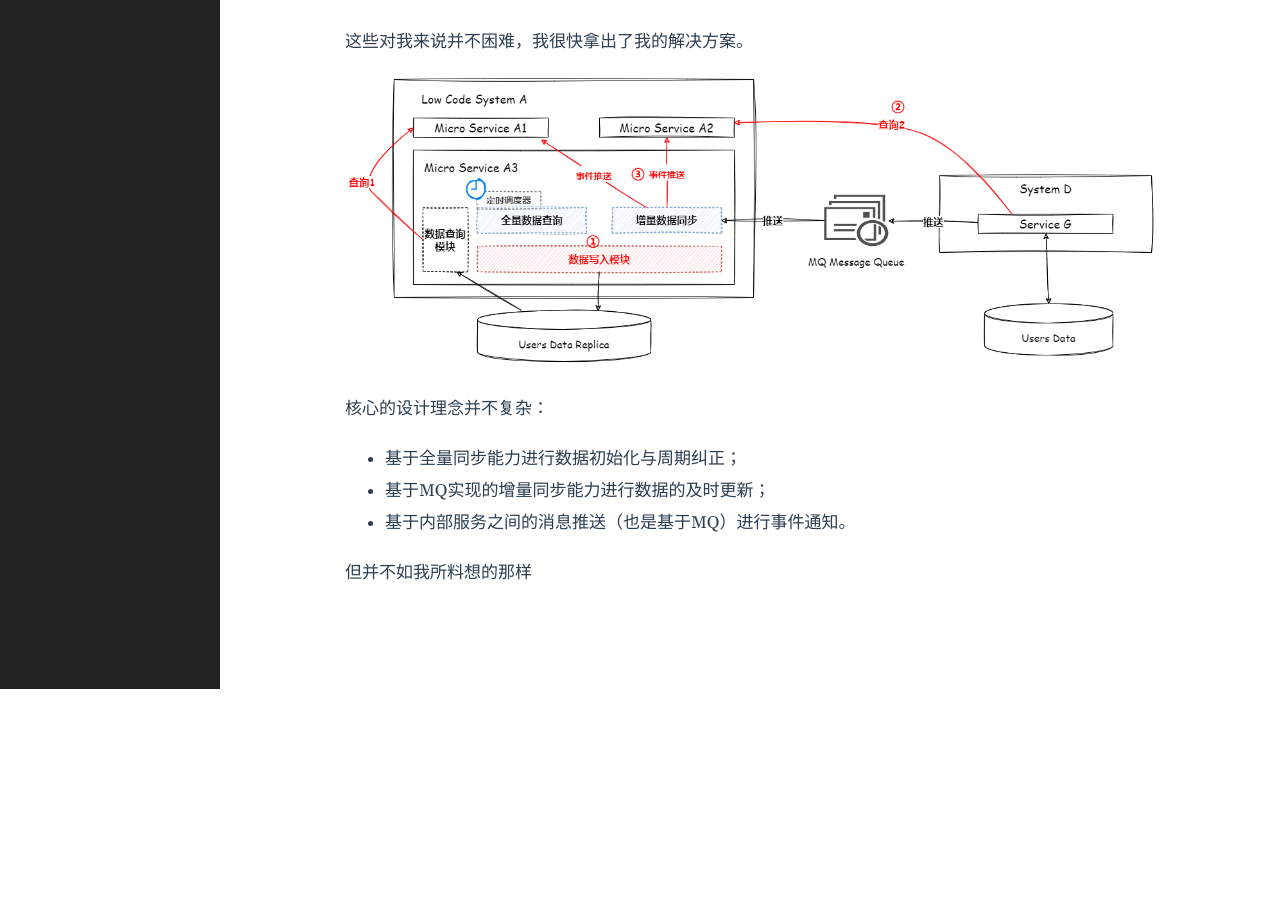
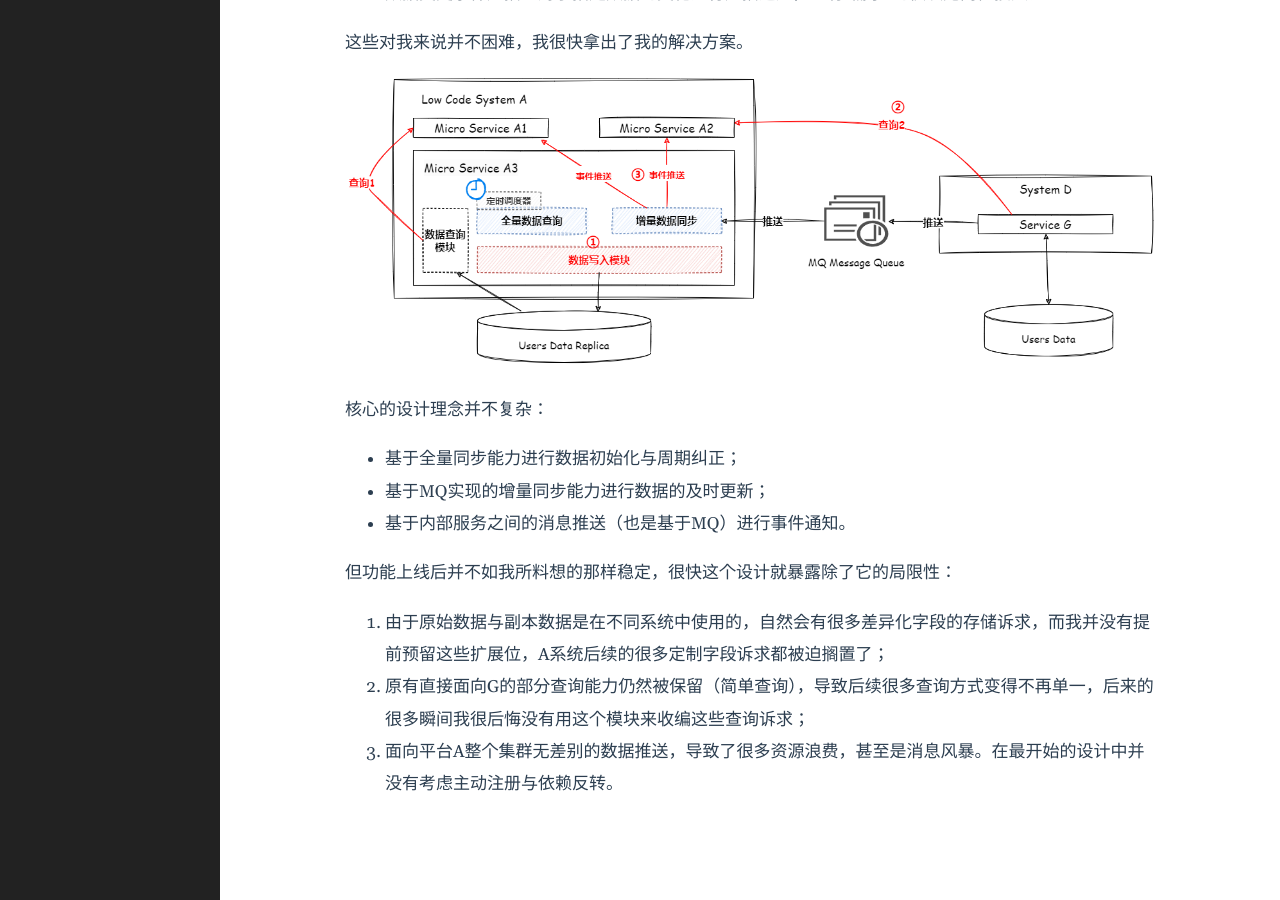
Before and after one commit to SpireCat/spirecat.github.io, a Jekyll site: the page built from _posts/2024-03-10-catastrophe-design.md, in a window 1280 px wide and 900 px high, scrolled down 1119 px. Built offline with Jekyll 4.4.1, drawn with Linux system fonts in a browser that asks for light colours; before the commit the page ends 1808 px from its top, so only the background shows below that; some of the changed text lies outside the part shown.

Commit message:
初始化一些提交

```diff
--- a/_posts/2024-03-10-catastrophe-design.md
+++ b/_posts/2024-03-10-catastrophe-design.md
@@ -9,7 +9,7 @@ category: "生活随想"
 
 部门整体在做的是一个微服务架构的低代码平台A，这个概念应该已经在互联网上出现了很长一阵子了。例子中要设计的方案是要能够把底层服务G中的用户数据同步到本系统中来，以解决平台A对用户暴露的用户模型DSL查询能力。
 
-这个目标听起来本身就值得质疑，既然已经微服务化那么G服务应该可以直接对平台A暴露查询能力。但由于系统D本身对低代码概念的屏蔽以及不同的开发团队协同问题，直接查询G这个看似最合理的方式首先被“毙掉”了。
+这个目标听起来本身就值得质疑，既然已经微服务化那么G服务应该可以直接对平台A暴露查询能力。但由于系统D本身对低代码概念的屏蔽、服务G难以完全支持A系统的全部复杂查询场景以及不同的开发团队协同问题，直接查询G这个看似最合理的方式首先被“毙掉”了。
 
 ![](/public/images/2024-04-29-framework.png)
 
@@ -34,4 +34,8 @@ category: "生活随想"
 * 基于MQ实现的增量同步能力进行数据的及时更新；
 * 基于内部服务之间的消息推送（也是基于MQ）进行事件通知。
 
-但并不如我所料想的那样
+但功能上线后并不如我所料想的那样稳定，很快这个设计就暴露除了它的局限性：
+
+1. 由于原始数据与副本数据是在不同系统中使用的，自然会有很多差异化字段的存储诉求，而我并没有提前预留这些扩展位，A系统后续的很多定制字段诉求都被迫搁置了；
+2. 原有直接面向G的部分查询能力仍然被保留（简单查询），导致后续很多查询方式变得不再单一，后来的很多瞬间我很后悔没有用这个模块来收编这些查询诉求；
+3. 面向平台A整个集群无差别的数据推送，导致了很多资源浪费，甚至是消息风暴。在最开始的设计中并没有考虑主动注册与依赖反转。
```
Also changed, not shown: public/images/2024-04-29-framework.png.
